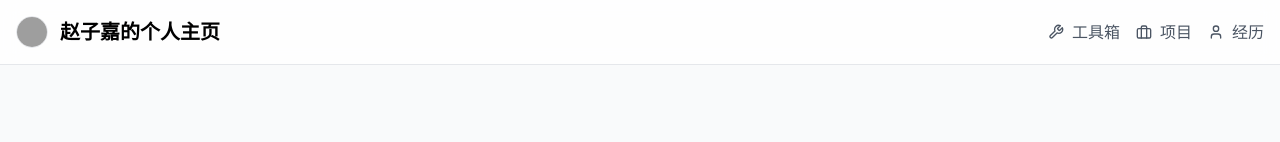
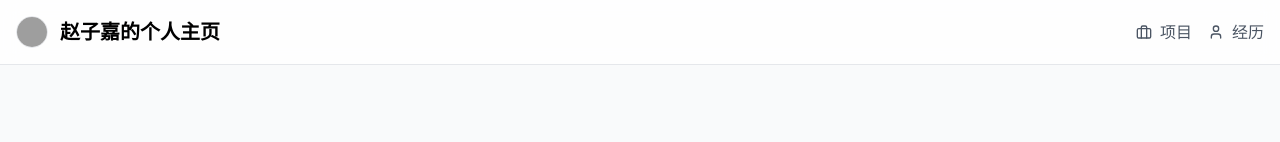
Before and after one commit to zhaozijia-007/rosegerenzhuye1, a Next.js app: page / in a window 1280 px wide. Shown: the top 142 px of the page. Built offline with nearby package versions, Linux system fonts and the light colour scheme; grey boxes are pictures that could not be loaded.

Commit message:
feat: 从导航菜单中移除工具箱链接

```diff
--- a/components/Navbar.tsx
+++ b/components/Navbar.tsx
@@ -74,13 +74,6 @@ export default function Navbar() {
           {/* 桌面端导航菜单 */}
           <div className="hidden md:flex items-center space-x-4 ml-auto">
             <Link
-              href="#tools"
-              className="flex items-center gap-2 text-gray-600 hover:text-blue-600 transition-colors"
-            >
-              <Wrench size={16} />
-              工具箱
-            </Link>
-            <Link
               href="#projects"
               className="flex items-center gap-2 text-gray-600 hover:text-blue-600 transition-colors"
             >
@@ -110,14 +103,6 @@ export default function Navbar() {
           <div className="md:hidden mt-4 py-4 border-t border-gray-200">
             <div className="flex flex-col space-y-4">
               <Link
-                href="#tools"
-                className="flex items-center gap-2 text-gray-600 hover:text-blue-600 transition-colors py-2"
-                onClick={() => setMobileMenuOpen(false)}
-              >
-                <Wrench size={16} />
-                工具箱
-              </Link>
-              <Link
                 href="#projects"
                 className="flex items-center gap-2 text-gray-600 hover:text-blue-600 transition-colors py-2"
                 onClick={() => setMobileMenuOpen(false)}
```
